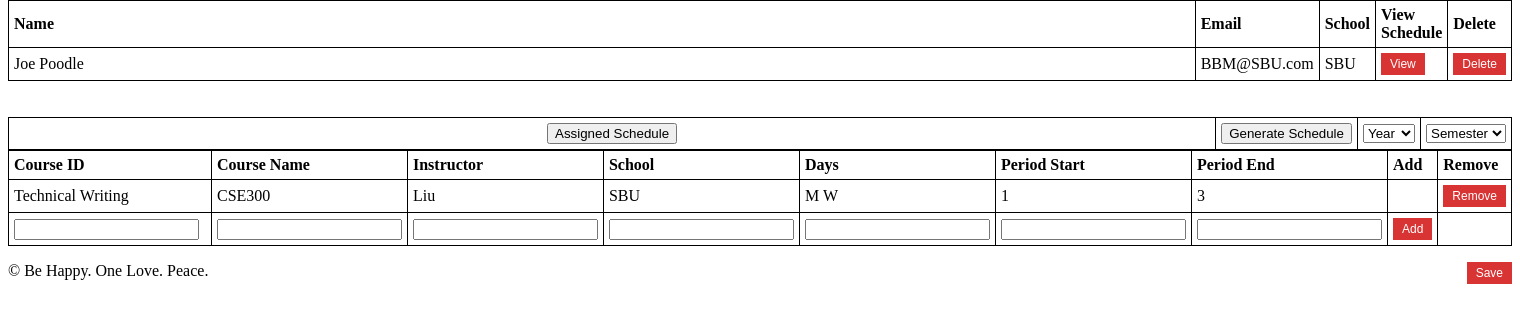
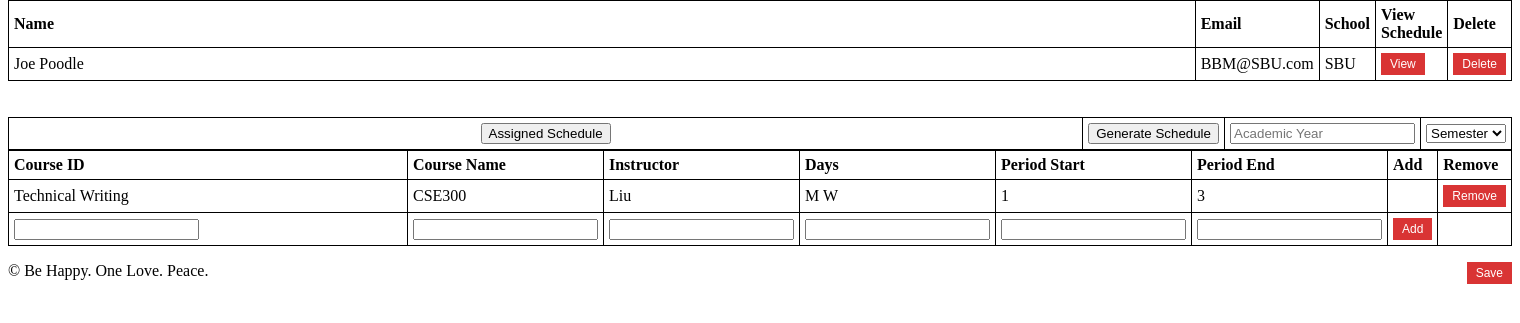
Before and after one commit to karlfloersch/School-Schedule-Management, a Django app: template schedules/templates/student_dash.html in a window 1520 px wide. Shown: the part 117-440 px from the top of the page. Run offline with Django 3.2, Linux system fonts and the light colour scheme; the template is opened without the code that fills it, so the values that code supplies are empty; parts of the project's set-up code (start-up, migrations or seed data) failed here and were passed over; some libraries are stand-ins or nearby versions.

Commit message:
UI changes on student dash for Joe

```diff
--- a/schedules/templates/student_dash.html
+++ b/schedules/templates/student_dash.html
@@ -27,14 +27,7 @@
   <tr>
     <th><input type="button" value = "Assigned Schedule" onclick="Javascript:displayAssign()"></button></th>
     <th><input type="button" value = "Generate Schedule" onclick="Javascript:displayGen()"></button></th>
-    <th>
-         <select>
-            <option value="year">Year</option>
-            <option value="2014">2014</option>
-            <option value="2013">2013</option>
-            <option value="2012">2012</option>
-         </select>
-    </th>
+    <th><input type="text" class="academicYears" placeholder="Academic Year"></th>
     <th>
          <select>
             <option value="year">Semester</option>
--- a/static/js/studentDash.js
+++ b/static/js/studentDash.js
@@ -81,7 +81,6 @@ function createAssignSche(){
   table.append('<tr><td><b>Course ID</b></td>\
     <td><b>Course Name</b></td>\
     <td><b>Instructor</b></td>\
-    <td><b>School</b></td>\
     <td><b>Days</b></td>\
     <td><b>Period Start</b></td>\
     <td><b>Period End</b></td>\
@@ -91,7 +90,6 @@ function createAssignSche(){
   table.append('<tr><td>Technical Writing</td>\
     <td>CSE300</td>\
     <td>Liu</td>\
-    <td>SBU</td>\
     <td>M W</td>\
     <td>1</td>\
     <td>3</td>\
@@ -103,7 +101,6 @@ function createAssignSche(){
     <td><input type="text" id="courseID"></td>\
     <td><input type="text" id="courseName"></td>\
     <td><input type="text" id="instructor"></td>\
-    <td><input type="text" id="School"></td>\
     <td><input type="text" id="days"></td>\
     <td><input type="text" id="periodStart"></td>\
     <td><input type="text" id="periodEnd"></td>\
@@ -115,7 +112,6 @@ function addAssignCourse(){
   var courseName = $('#courseID').val();
   var sectEx = $('#courseName').val();
   var instr = $('#instructor').val();
-  var sch = $('#School').val();
   var days = $('#days').val();
   var periodStart = $('#periodStart').val();
   var periodEnd = $('#periodEnd').val();
@@ -128,7 +124,6 @@ function addAssignCourse(){
     <td>'+ courseName +'</td>\
     <td>'+ sectEx +'</td>\
     <td>'+ instr +'</td>\
-    <td>'+ sch +'</td>\
     <td>'+ days +'</td>\
     <td>'+ periodStart +'</td>\
     <td>'+ periodEnd +'</td>\
@@ -140,7 +135,6 @@ function addAssignCourse(){
       <td><input type="text" id="courseID"></td>\
       <td><input type="text" id="courseName"></td>\
       <td><input type="text" id="instructor"></td>\
-      <td><input type="text" id="School"></td>\
       <td><input type="text" id="days"></td>\
       <td><input type="text" id="periodStart"></td>\
       <td><input type="text" id="periodEnd"></td>\
```
